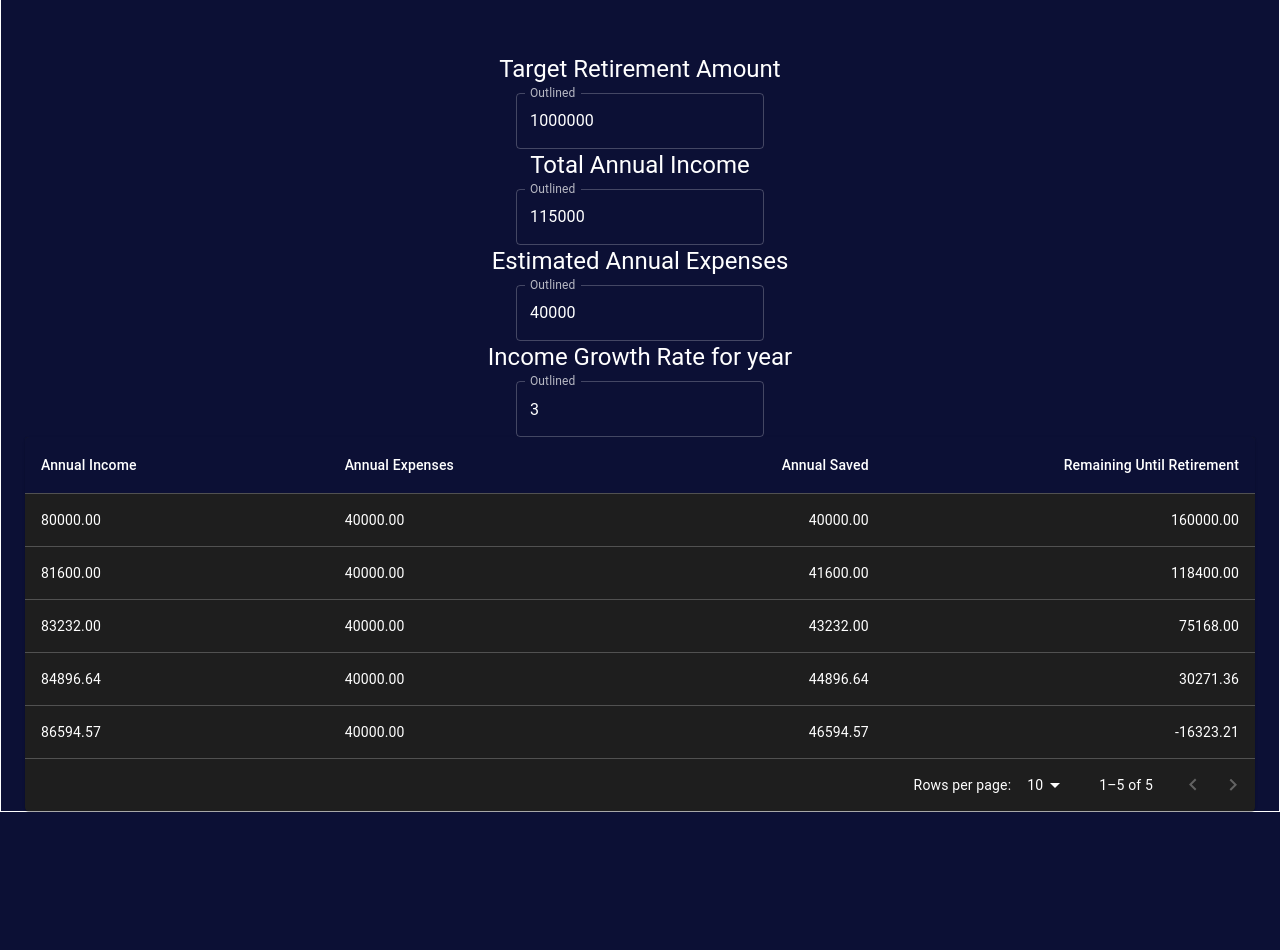
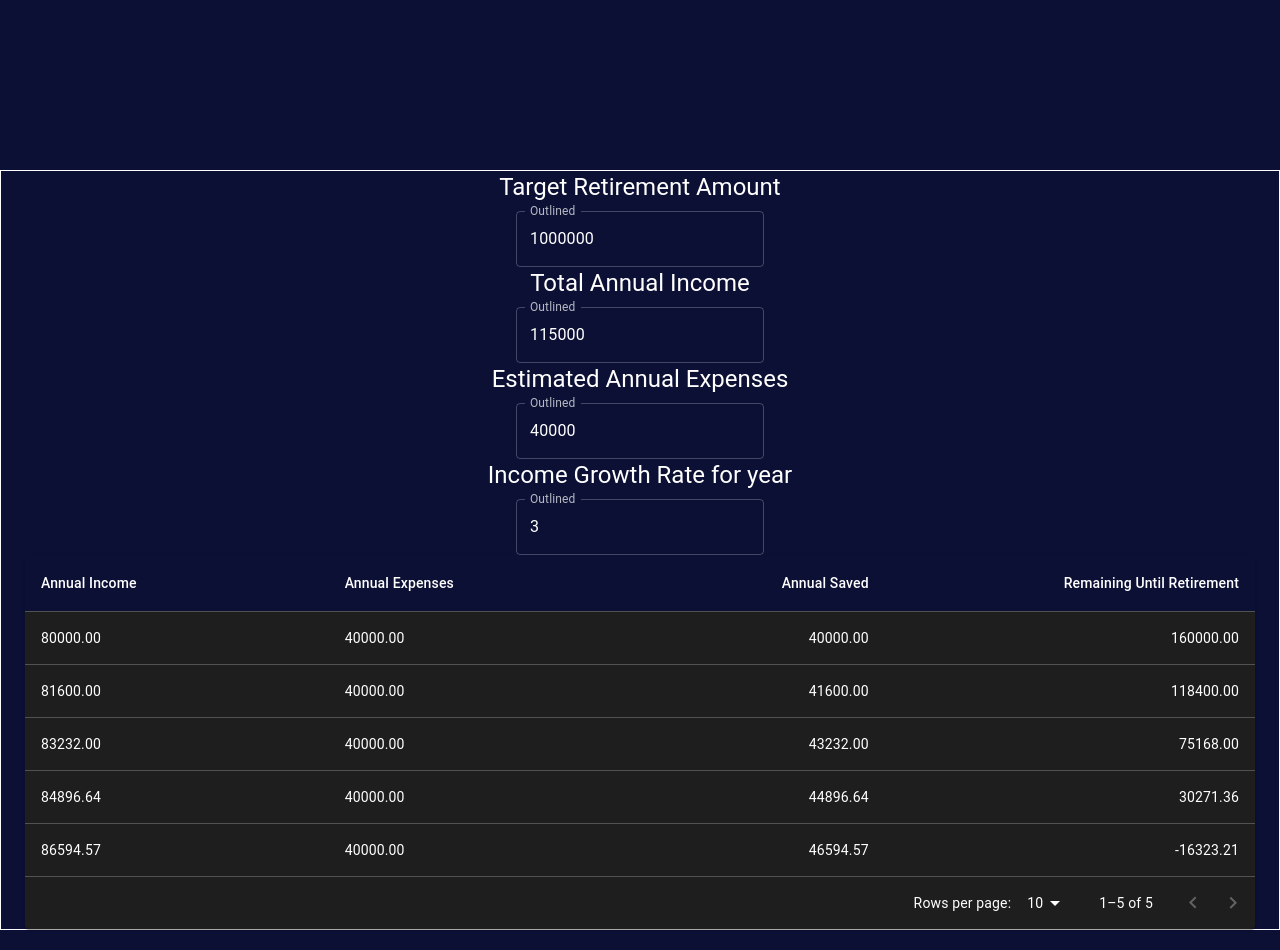
Before and after one commit to laurabotel/finance-buddy, a React (Create React App) app: page /DashBoard in a window 1280 px wide. Before the commit the page ends 812 px from the top, so only its background shows below. Built offline with nearby package versions, Linux system fonts and the light colour scheme.

Commit message:
update css

```diff
--- a/src/UserDashboard.js
+++ b/src/UserDashboard.js
@@ -2,7 +2,7 @@ import * as React from 'react';
 import { TextField, Box } from '@mui/material';
 import StickyHeadTable from './UserOutput';
 import { useState, useEffect } from 'react';
-
+// import Header from "../components/nav";
 import {Button, CssBaseline, FormControlLabel, Checkbox, Link, Grid,Typography,Container
  } from '@mui/material';
 import { createTheme, ThemeProvider } from '@mui/material';
@@ -95,14 +95,18 @@ export default function UserDashboard() {
   }
   return (
     <ThemeProvider theme={defaultTheme}>
-    <div>
+    <div style={{marginTop:"150px"}}>
+
+    {/* <Header title="Finance Buddy" sections={sections} /> */}
       <div style={centerDivStyle}>
+
+
+
       <Container component="main" maxWidth="50" style={{border: '1px solid white',}}>
 
         <CssBaseline />
         <Box
           sx={{
-            marginTop: 8,
             display: 'flex',
             justifyContent: "center",
             flexDirection: 'column',
```
